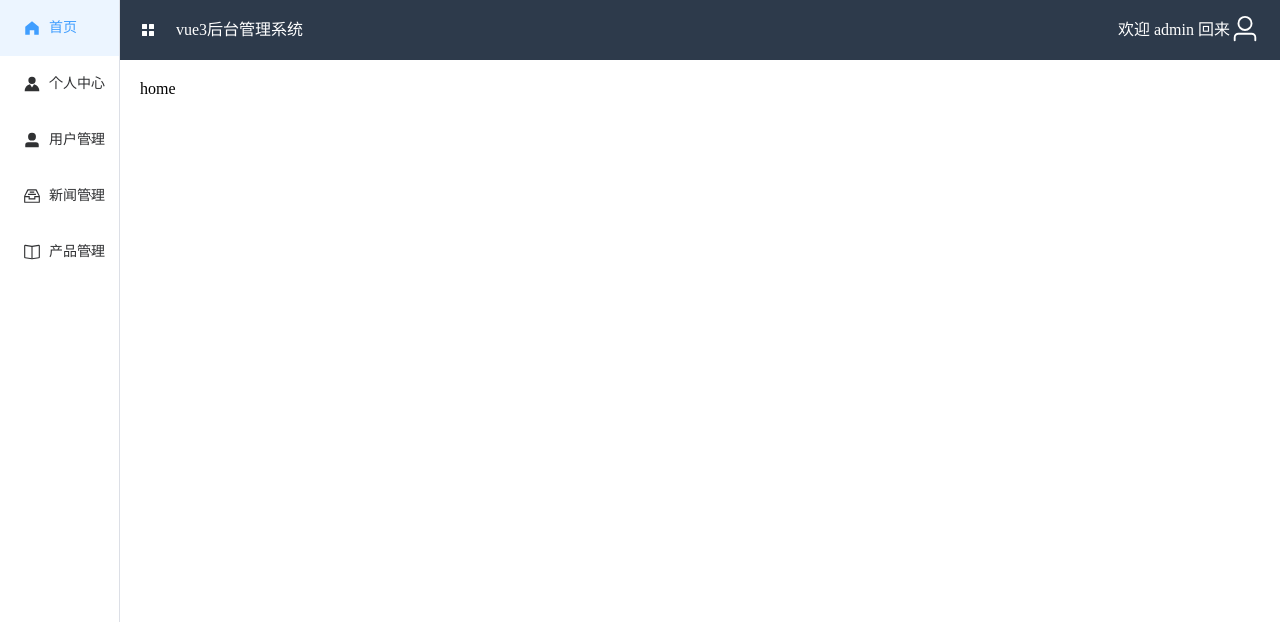
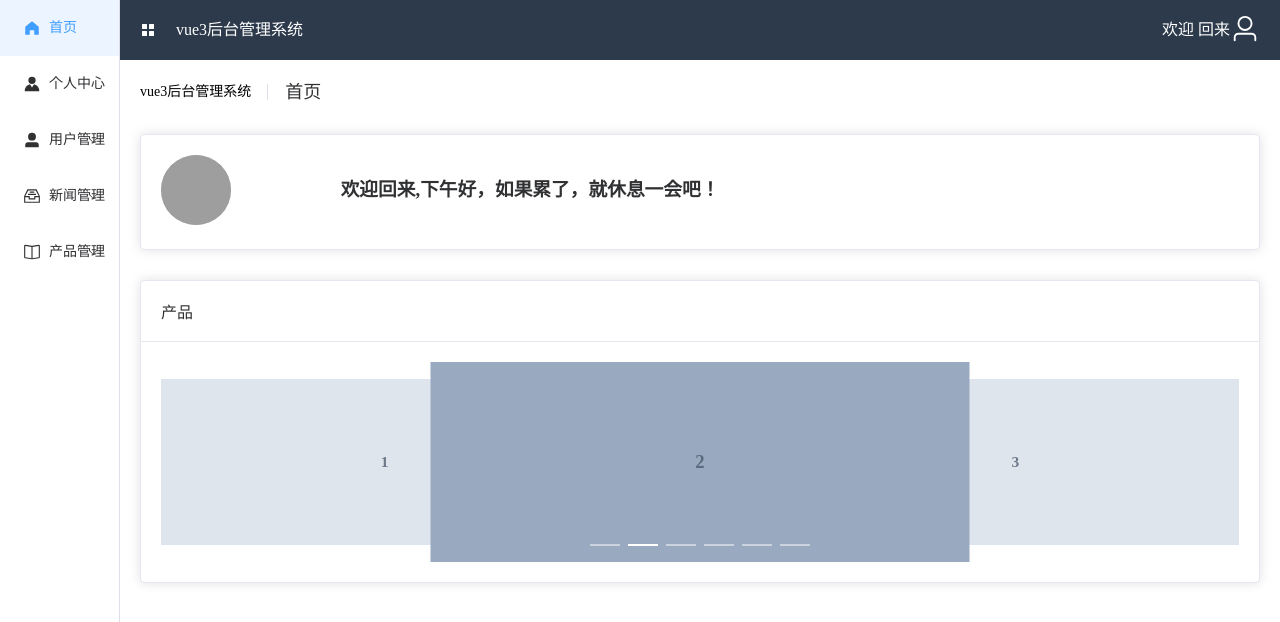
Before and after one commit to zhaowei-0-1/vue3-node-project, a JavaScript app: page /login#/index in a window 1280 px wide. Shown: the top 622 px of the page. Built offline with nearby package versions, Linux system fonts and the light colour scheme; sample sign-in values are in the browser's storage; grey boxes are pictures that could not be loaded.

Commit message:
个人中心

```diff
--- a/src/components/Main/TopHeader.vue
+++ b/src/components/Main/TopHeader.vue
@@ -8,7 +8,7 @@
         </div>
 
         <div class="right">
-            <span>欢迎 admin 回来</span>
+            <span>欢迎 {{ $store.state.userInfo.username }} 回来</span>
             <el-dropdown>
                 <span class="el-dropdown-link">
                     <el-icon :size="30" color="white">
@@ -46,6 +46,7 @@
 const handleLogOut = () => {
     // 清除本地信息
     localStorage.removeItem("token")
+    store.commit("clearUserInfo")
     router.push("/login")
 }
 </script>
@@ -66,7 +67,7 @@
     display: flex;
 }
 
-.left{
+.left {
     i {
         // 居中
         margin: auto;
--- a/src/store/index.js
+++ b/src/store/index.js
@@ -9,7 +9,8 @@
     // 属性
 
     isGetterRouter: false, // 是不是第一次登录
-    isCollapse: false
+    isCollapse: false,
+    userInfo: {}
   },
   // 每个 mutation 都有一个字符串的事件类型 (type)和一个回调函数 (handler)
   mutations: {
@@ -21,7 +22,18 @@
     // 控制侧边栏展开
     changeCollapsed(state) {
       state.isCollapse = !state.isCollapse
-    }
+    },
+
+    changeUserInfo(state, value) {
+      state.userInfo = {
+        ...state.userInfo,
+        ...value
+      }
+    },
+
+    clearUserInfo(state, value) {
+      state.userInfo = {}
+    },
 
   },
   actions: {
@@ -29,6 +41,6 @@
   modules: {
   },
   plugins: [createPersistedState({
-    paths:["isCollapsed"]//控制是否持久化
+    paths: ["isCollapsed", "userInfo"]//控制是否持久化
   })],
 })
--- a/src/views/Login.vue
+++ b/src/views/Login.vue
@@ -18,6 +18,8 @@
 import { useRouter } from 'vue-router'
 import axios from 'axios'
 import { ElMessage } from 'element-plus'
+import { useStore } from 'vuex';
+const store = useStore()
 // 表单的响应式对象
 const loginForm = reactive({
     username: "",
@@ -45,8 +47,9 @@
                     console.log(res.data, "==ActionType===")
                     // ActionType==="ok"登录成功
                     if (res.data.ActionType === "ok") {
-                        console.log(res.data.data, "后端返数据")
-                        // router.push("/index")
+                        // console.log(res.data.data, "后端返数据")
+                        store.commit("changeUserInfo", res.data.data)
+                        router.push("/index")
                         // localStorage.setItem("token", "admin");
                     } else {
                         ElMessage.error('用户名和密码不匹配')
--- a/src/views/center/Center.vue
+++ b/src/views/center/Center.vue
@@ -1,4 +1,170 @@
 <template>
-    <div>center</div>
+    <!-- <div>center</div> -->
+    <div>
+        <el-page-header content="个人中心" icon="" title="vue3后台管理系统" />
+    </div>
+    <!-- 24栅格 1：2 gutter属性来指定列之间的间距 -->
+    <el-row :gutter="20" class="el-row">
+        <el-col :span="8">
+            <el-card class="box-card">
+                <el-avatar :size="70" :src="avatarUrl" />
+                <h3>{{ store.state.userInfo.username }}</h3>
+                <h5>{{ store.state.userInfo.role === 1 ? '管理员' : '编辑' }}</h5>
+            </el-card>
+        </el-col>
+        <el-col :span="16">
+            <el-card>
+                <template #header>
+                    <div class="card-header">
+                        <span>个人信息</span>
+                    </div>
+                </template>
+                <el-form ref="userFormRef" :model="userForm" :rules="userFormRules" label-width="120px"
+                    class="demo-ruleForm" status-icon>
+                    <el-form-item label="用户名" prop="username">
+                        <el-input v-model="userForm.username" />
+                    </el-form-item>
 
+                    <el-form-item label="性别" prop="gender">
+                        <el-select v-model="userForm.gender" class="m-2" placeholder="Select" style="width: 100%;">
+                            <el-option v-for="item in options" :key="item.value" :label="item.label" :value="item.value" />
+                        </el-select>
+                    </el-form-item>
+
+                    <el-form-item label="个人简介" prop="introduction">
+                        <el-input type="textarea" v-model="userForm.introduction" />
+                    </el-form-item>
+                    <el-form-item label="头像" prop="avatar">
+                        <el-upload class="avatar-uploader"
+                            action="https://run.mocky.io/v3/9d059bf9-4660-45f2-925d-ce80ad6c4d15" :show-file-list="false"
+                            :auto-upload="false" :on-change="handleChange" :on-success="handleAvatarSuccess"
+                            :before-upload="beforeAvatarUpload">
+                            <img v-if="userForm.avatar" :src="userForm.avatar" class="avatar" />
+                            <el-icon v-else class="avatar-uploader-icon">
+                                <Plus />
+                            </el-icon>
+                        </el-upload>
+                    </el-form-item>
+
+                    <el-form-item>
+                        <el-button type="primary" @click="submitForm()">更新</el-button>
+                    </el-form-item>
+                </el-form>
+            </el-card>
+        </el-col>
+    </el-row>
 </template>
+
+<script setup>
+import { useStore } from 'vuex';
+import { computed, ref, reactive } from 'vue';
+import { Plus } from '@element-plus/icons-vue';
+import axios from 'axios'
+
+const store = useStore();
+const avatarUrl = computed(
+    () => store.state.userInfo.avatar ? store.state.userInfo.avatar : `https://cube.elemecdn.com/3/7c/3ea6beec64369c2642b92c6726f1epng.png`)
+
+const { username, gender, introduction, avatar } = store.state.userInfo
+const userFormRef = ref()
+const userForm = reactive({
+    username,
+    gender,
+    introduction,
+    avatar,
+    file: null
+
+})
+const userFormRules = reactive({
+    username: [
+        { required: true, message: '请输入用户名', trigger: 'blur' },
+        // { min: 3, max: 5, message: 'Length should be 3 to 5', trigger: 'blur' },
+    ],
+    gender: [
+        { required: true, message: '请选择性别', trigger: 'blur' },
+    ],
+    avatar: [
+        { required: true, message: '请上传头像', trigger: 'blur' },
+    ],
+});
+
+// 性别选择
+const options = [
+    {
+        label: "保密",
+        value: 0
+    },
+    {
+        label: "男",
+        value: 1
+    },
+    {
+        label: "女",
+        value: 2
+    },
+];
+// 每次选择头像的回调(显示图片)
+const handleChange = (file) => {
+    console.log(file.raw, 'file');
+    userForm.avatar = URL.createObjectURL(file.raw)
+    userForm.file = file.raw
+}
+// 更新提交
+const submitForm = () => {
+    userFormRef.value.validate((valid) => {
+        if (valid) {
+            // console.log("submit", userForm)
+            const params = new FormData()
+            for (let i in userForm) {
+                params.append(i, userForm[i])
+            }
+            // console.log(params, "params")
+            axios.post("/adminapi/user/upload", params, {
+                Headers: {
+                    "Content-Type": "multipart/form-data"
+                }
+            }).then(res => {
+                console.log(res.data, "res.data")
+            })
+        }
+    })
+}
+
+</script>
+
+<style scoped lang="scss">
+.el-row {
+    margin-top: 20px;
+
+    .box-card {
+        text-align: center;
+    }
+}
+
+// 上传头像
+:deep.avatar-uploader .el-upload {
+    border: 1px dashed var(--el-border-color);
+    border-radius: 6px;
+    cursor: pointer;
+    position: relative;
+    overflow: hidden;
+    transition: var(--el-transition-duration-fast);
+}
+
+:deep.avatar-uploader .el-upload:hover {
+    border-color: var(--el-color-primary);
+}
+
+:deep.el-icon.avatar-uploader-icon {
+    font-size: 28px;
+    color: #8c939d;
+    width: 178px;
+    height: 178px;
+    text-align: center;
+}
+
+.avatar {
+    width: 178px;
+    height: 178px;
+}
+</style>
--- a/src/views/home/Home.vue
+++ b/src/views/home/Home.vue
@@ -1,31 +1,65 @@
 <template>
-    <div>home</div>
+    <div>
+        <el-page-header content="首页" icon="" title="vue3后台管理系统" />
+        <el-card class="box-card">
+            <el-row>
+                <el-col :span="4">
+                    <el-avatar :size="70" :src="avatarUrl" />
+                </el-col>
+                <el-col :span="20">
+                    <h3 style="line-height: 70px;">欢迎{{ store.state.userInfo.username }}回来,{{ welcomeText }}</h3>
+                </el-col>
+
+            </el-row>
+        </el-card>
+
+        <el-card class="box-card">
+            <template #header>
+                <div class="card-header">
+                    <span>产品</span>
+                </div>
+            </template>
+
+            <!-- 走马灯 -->
+            <el-carousel :interval="4000" type="card" height="200px">
+                <el-carousel-item v-for="item in 6" :key="item">
+                    <h3 text="2xl" justify="center">{{ item }}</h3>
+                </el-carousel-item>
+            </el-carousel>
+        </el-card>
+    </div>
 </template>
 
 <script setup>
-// demo
-import axios from 'axios'
+import { useStore } from 'vuex'
+import { computed } from 'vue';
+const store = useStore()
+// console.log(store.state ,"-store-")
 
-// axios.get("/adminapi/user/home").then(res => {
-//     console.log(res.data,"-res.data-")
-// })
+// 计算属性
+const avatarUrl = computed(() => store.state.userInfo.avatar ? store.state.userInfo.avatar : `https://cube.elemecdn.com/3/7c/3ea6beec64369c2642b92c6726f1epng.png`)
+const welcomeText = computed(() => new Date().getHours() < 12 ? '早上好，开心每一天！' : '下午好，如果累了，就休息一会吧！')
 
-// axios.get('/adminapi/user/home')
-//   .catch(function (error) {
-//     if (error.response) {
-//       // The request was made and the server responded with a status code
-//       // that falls out of the range of 2xx
-//       console.log(error.response.data);
-//       console.log(error.response.status);
-//       console.log(error.response.headers);
-//     } else if (error.request) {
-//       // The request was made but no response was received
-//       // `error.request` is an instance of XMLHttpRequest in the browser and an instance of
-//       // http.ClientRequest in Node.js
-//       console.log(error.request);
-//     } else {
-//       // Something happened in setting up the request that triggered an Error
-//       console.log('Error', error.message);
-//     }
-//   });
 </script>
+<style lang="scss" scoped>
+.box-card {
+    margin-top: 30px;
+}
+
+// 走马灯
+.el-carousel__item h3 {
+    color: #475669;
+    opacity: 0.75;
+    line-height: 200px;
+    margin: 0;
+    text-align: center;
+}
+
+.el-carousel__item:nth-child(2n) {
+    background-color: #99a9bf;
+}
+
+.el-carousel__item:nth-child(2n + 1) {
+    background-color: #d3dce6;
+}
+</style>
```
